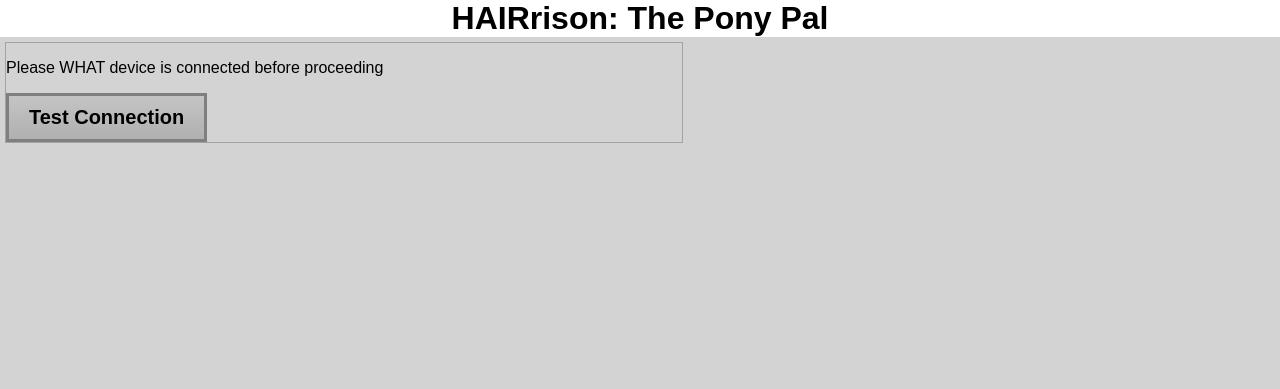
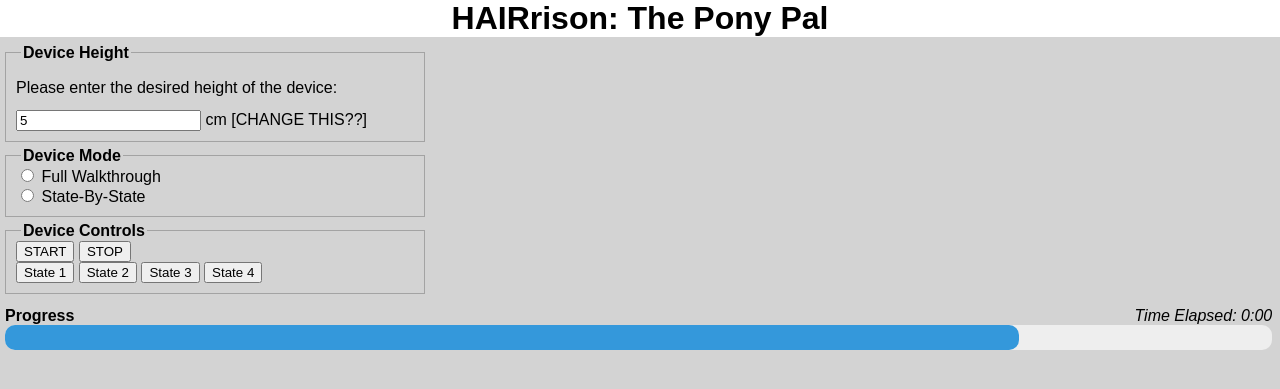
Before and after one commit to EFO1048/HAIRrison, a Flask app: page /continueOn in a window 1280 px wide. Shown: the top 389 px of the page. Run offline with Flask 2, Linux system fonts and the light colour scheme.

Commit message:
Added containers on main page

```diff
--- a/static/main.css
+++ b/static/main.css
@@ -28,19 +28,54 @@ body {
 
 .content {
     height: 100%;
-    width: 100%;
+    width: 99%;
     display: grid;
     grid-template-areas:
         "header header"
         "menu content"
         "footer footer";
-    grid-template-columns: auto auto auto;
+    grid-template-columns: 1fr 1fr 1fr;
     gap: 3px;
     padding: 5px;
 }
 
 .container {
   border: 1px solid rgb(163, 163, 163);
+  position: relative;
+  margin-top: 10px;
+  padding: 10px;
+}
+
+.container:first-of-type {
+    grid-column: 1 / 2;
+    grid-row: 1;
+}
+
+.container:nth-of-type(2) {
+    grid-column: 1 / 2;
+    grid-row: 2;
+}
+
+.container:nth-of-type(3) {
+    grid-column: 1 / 2;
+    grid-row: 3;
+}
+
+.container:nth-of-type(4) {
+    grid-column: 1 / 4;
+    border: none;
+    grid-row: 4;
+    padding: 0;
+}
+
+.containerLabel {
+    position: absolute;
+    top: -25px;
+    left: 15px;
+    font-weight: bold;
+    background-color: lightgray;
+    padding-left: 2px;
+    padding-right: 2px;
 }
 
 .btn {
@@ -77,3 +112,27 @@ body {
   0% { transform: rotate(0deg); }
   100% { transform: rotate(360deg); }
 }
+
+progress {
+  width: 100%;
+  height: 25px;
+  -webkit-appearance: none;
+  appearance: none;
+}
+
+/* Background track */
+progress::-webkit-progress-bar {
+  background-color: #eee;
+  border-radius: 10px;
+}
+
+/* Filled portion */
+progress::-webkit-progress-value {
+  background-color: #3498db;
+  border-radius: 10px;
+}
+
+progress::-moz-progress-bar {
+  background: linear-gradient(90deg,rgba(97, 184, 255, 1) 0%, rgba(196, 245, 255, 1) 100%);
+  border-radius: 0;
+}
--- a/static/mainScript.js
+++ b/static/mainScript.js
@@ -0,0 +1,63 @@
+document.addEventListener("DOMContentLoaded", () => {
+    document.getElementById("connectBtn").addEventListener("click", testConnection);
+    document.getElementById("state1").addEventListener("click", function(event){
+        stateStart(event, 1)
+    });
+    document.getElementById("state2").addEventListener("click", function(event){
+        stateStart(event, 2)
+    });
+    document.getElementById("state3").addEventListener("click", function(event){
+        stateStart(event, 3)
+    });
+    document.getElementById("state4").addEventListener("click", function(event){
+        stateStart(event, 4)
+    });
+});
+
+async function stateStart(stateNum) {
+
+}
+
+async function testConnection() {
+    const button = document.getElementById("connectBtn");
+    const contButton = document.getElementById("continueBtn");
+    const status = document.getElementById("status");
+
+    button.disabled = true;
+    status.innerText = "Connecting...";
+
+    // show progress bar
+    showSpinner();
+
+    const response = await fetch("/connect", {
+        method: "POST"
+    });
+
+    const data = await response.json();
+    hideSpinner();
+
+    if (data.message !== "Connection Successful!") {
+        button.innerText = "Retry";
+        status.innerText = "Error, please try again";
+        button.disabled = false;
+    } else {
+        status.innerText = data.message;
+        button.style.display = "none";
+        contButton.style.display = "block";
+    }
+}
+
+// Show progress bar while loading
+function showSpinner() {
+    document.getElementById("connSpinner").style.display = "block";
+}
+
+// Hide after we are done
+function hideSpinner() {
+    document.getElementById("connSpinner").style.display = "none";
+}
+
+// Continue to main page
+function continueOn() {
+    window.location.href = "/continueOn";
+}
--- a/templates/main.html
+++ b/templates/main.html
@@ -6,16 +6,62 @@
 <body>
 
   <h1 class="title">HAIRrison: The Pony Pal</h1>
+
   <div class="content">
+
+    <!-- HEIGHT CONTAINER -->
     <div class="container">
-      <p id="status">Please WHAT device is connected before proceeding</p>
-      <div id="connSpinner" class="loader"></div>
-      <button id="connectBtn" class="btn">Test Connection</button>
-      <button id="continueBtn" style="display: none" class="btn">Continue</button>
+      <p class="containerLabel">Device Height</p>
+      <p style="margin-bottom:-5px">Please enter the desired height of the device:</p>
+      <br />
+      <input type="number" id="height" name="height" min="0" value="5">
+      <span class="unit">cm [CHANGE THIS??]</span>
+    </div>
+
+    <!-- DEVICE MODE CONTAINER -->
+    <div class="container">
+      <p class="containerLabel">Device Mode</p>
+      <input type="radio" id="fullWalkthrough" name="fullWalkthrough" value="fullWalkthrough">
+      <label for="fullWalkthrough">Full Walkthrough</label>
+      <br>
+      <input type="radio" id="stateByState" name="stateByState" value="stateByState">
+      <label for="fullWalkthrough">State-By-State</label>
+    </div>
+
+    <!-- DEVICE CONTROLS CONTAINER -->
+    <div class="container">
+      <p class="containerLabel">Device Controls</p>
+
+      <!-- Full state buttons -->
+      <div class="fullBtnContainer">
+        <button id="fullStart" class="startBtn">START</button>
+        <button id="fullStop" class="stopBtn">STOP</button>
+      </div>
+
+      <!-- State-by-state buttons -->
+       <div class="stateBtnContainer">
+        <button id="state1" class="stateBtn">State 1</button>
+        <button id="state2" class="stateBtn">State 2</button>
+        <button id="state4" class="stateBtn">State 3</button>
+        <button id="state4" class="stateBtn">State 4</button>
+      </div>
 
     </div>
+
+    <!-- PROGRESS AND TIMER CONTAINER -->
+    <div class="container">
+      <div class="progressContainer">
+        <span style="font-weight:bold; float:left">Progress</span>
+        <span style="font-style:italic; float:right">0:00</span>
+        <span id="timer" style="font-style:italic; float:right">Time Elapsed:&nbsp;</span>
+        <progress id="progress" value="80" max="100"></progress>
+      </div>
+    </div>
+
+
+
   </div>
 
-  <script src="{{ url_for('static', filename='script.js') }}"></script>
+  <script src="{{ url_for('static', filename='mainScript.js') }}"></script>
 </body>
 </html>
```
